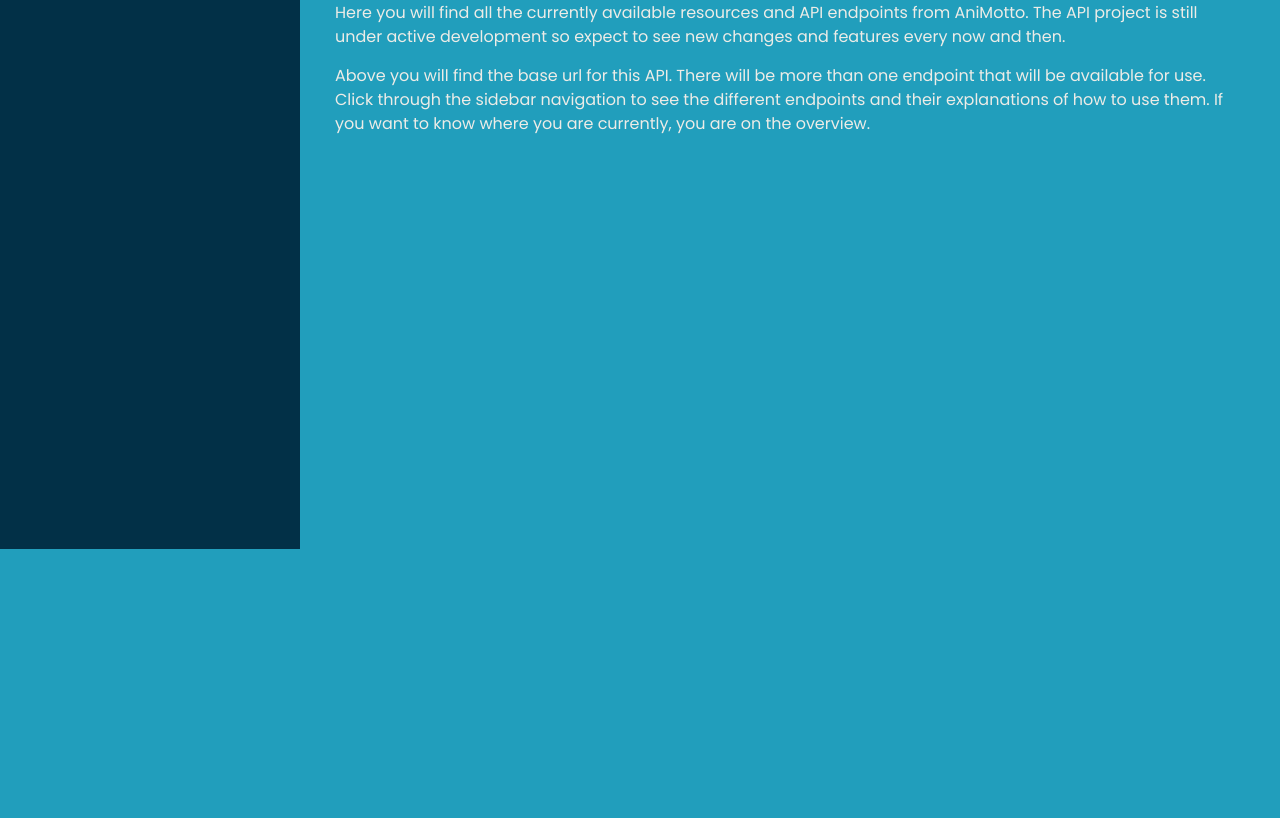
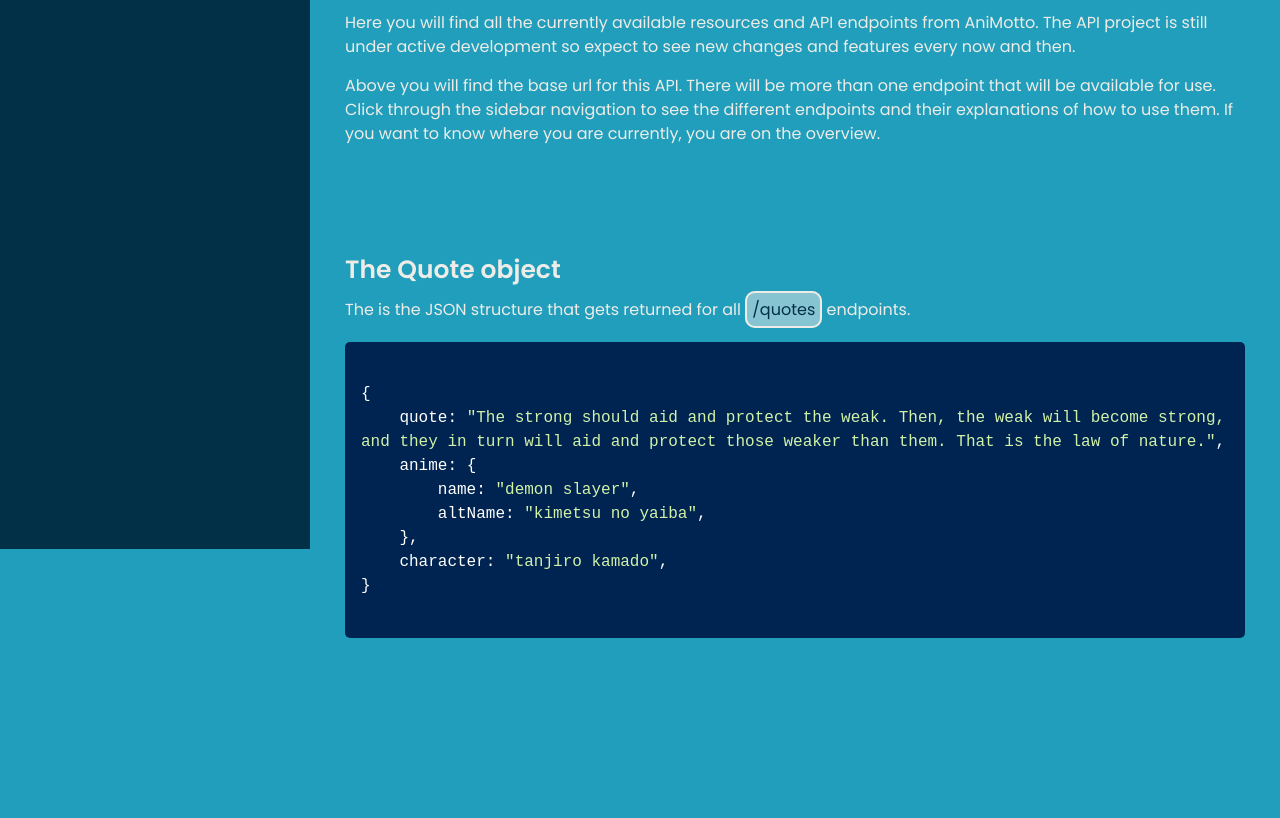
Before and after one commit to Danielle-Higgins/animotto-api, a website: page public/docs.html in a window 1280 px wide. Shown: the part 251-1069 px from the top of the page. Before the commit the page ends 800 px from the top, so only its background shows below. Drawn offline with nearby package versions, Linux system fonts and the light colour scheme.

Commit message:
add quote obj section

```diff
--- a/public/docs.html
+++ b/public/docs.html
@@ -78,8 +78,13 @@
                 <ul class="sub-menu">
                   <div>
                     <li>
+                      <a href="#quote-obj">
+                        <span>The 'Quote' object</span>
+                      </a>
+                    </li>
+                    <li>
                       <a href="">
-                        <span>The 'Quote' object</span>
+                        <span>Get random Quote</span>
                       </a>
                     </li>
                   </div>
@@ -114,6 +119,26 @@
             currently, you are on the overview.
           </p>
         </section>
+
+        <section class="quote-obj" id="quote-obj">
+          <h2>The Quote object</h2>
+          <p>
+            The is the JSON structure that gets returned for all
+            <span>/quotes</span>
+            endpoints.
+          </p>
+
+          <pre><code class="language-javascript">
+{
+    quote: "The strong should aid and protect the weak. Then, the weak will become strong, and they in turn will aid and protect those weaker than them. That is the law of nature.",
+    anime: {
+        name: "demon slayer",
+        altName: "kimetsu no yaiba",
+    },
+    character: "tanjiro kamado",
+}
+        </code></pre>
+        </section>
       </div>
     </main>
 
--- a/public/styles.css
+++ b/public/styles.css
@@ -229,7 +229,7 @@
 /* ----- Sidebar styles ----- */
 #sidebar {
   height: 100vh;
-  width: 300px;
+  width: 310px;
   padding: 100px 20px 90px;
   border-right: 2px solid var(--other-text-color);
   background-color: var(--other-text-color);
@@ -239,7 +239,6 @@
   align-self: start;
   transition: 0.3s;
   overflow: hidden;
-  text-wrap: nowrap;
 }
 
 #sidebar.close {
@@ -349,7 +348,7 @@
 
 /* ----- Main styles ----- */
 #documentation main {
-  padding: 120px 20px 90px;
+  padding: 130px 20px 90px;
   color: var(--text-color);
 }
 
@@ -358,6 +357,11 @@
 }
 
 /* ----- Overview Section styles ----- */
+#documentation .overview {
+  padding-bottom: 90px;
+  max-width: 900px;
+}
+
 #documentation .overview h1 {
   font-size: 3.5rem;
   font-weight: 600;
@@ -382,8 +386,39 @@
 
 #documentation .overview p {
   margin-bottom: 15px;
+  font-weight: 400;
+}
+
+/* ----- Quote Obj Section styles ----- */
+#documentation .quote-obj {
+  padding-bottom: 90px;
   max-width: 900px;
-  font-weight: 400;
+}
+
+#documentation .quote-obj h2 {
+  font-size: 2.5rem;
+  font-weight: 600;
+  margin-bottom: 10px;
+}
+
+#documentation .quote-obj p {
+  margin-bottom: 20px;
+}
+
+#documentation .quote-obj p span {
+  border: 2px solid var(--text-color);
+  color: var(--other-text-color);
+  background-color: rgba(237, 236, 231, 0.5);
+  padding: 5px;
+  border-radius: 10px;
+}
+
+#documentation .quote-obj pre {
+  white-space: pre-wrap;
+}
+
+#documentation .quote-obj code {
+  border-radius: 5px;
 }
 
 /* ----- Utility Classes ----- */
```
